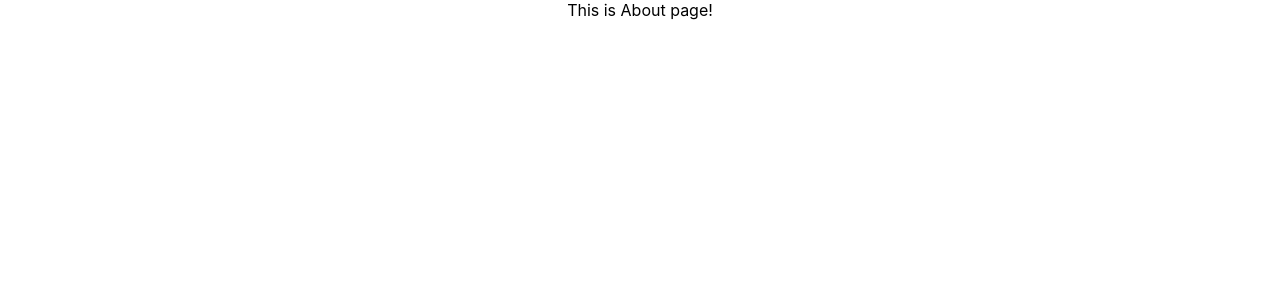
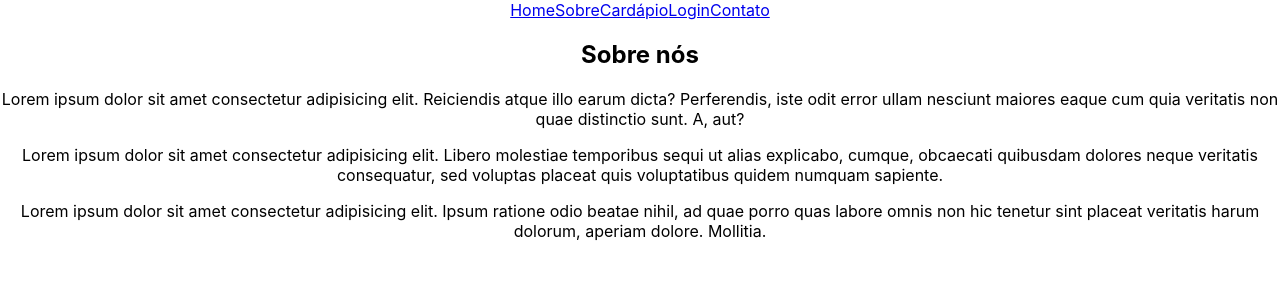
Before and after one commit to jaketheman96/restaurante-chien, a React (Create React App) app in the folder frontend/: page /about in a window 1280 px wide. Shown: the top 300 px of the page. Built offline with nearby package versions, Linux system fonts and the light colour scheme.

Commit message:
feat: about and contact section's implemented

```diff
--- /dev/null
+++ b/frontend/src/components/AboutInfos.tsx
@@ -0,0 +1,12 @@
+function AboutInfos() {
+  return (
+    <div>
+      <h2>Sobre nós</h2>
+      <p>Lorem ipsum dolor sit amet consectetur adipisicing elit. Reiciendis atque illo earum dicta? Perferendis, iste odit error ullam nesciunt maiores eaque cum quia veritatis non quae distinctio sunt. A, aut?</p>
+      <p>Lorem ipsum dolor sit amet consectetur adipisicing elit. Libero molestiae temporibus sequi ut alias explicabo, cumque, obcaecati quibusdam dolores neque veritatis consequatur, sed voluptas placeat quis voluptatibus quidem numquam sapiente.</p>
+      <p>Lorem ipsum dolor sit amet consectetur adipisicing elit. Ipsum ratione odio beatae nihil, ad quae porro quas labore omnis non hic tenetur sint placeat veritatis harum dolorum, aperiam dolore. Mollitia.</p>
+    </div>
+  )
+}
+
+export default AboutInfos
--- /dev/null
+++ b/frontend/src/components/ContactInfos.tsx
@@ -0,0 +1,10 @@
+function ContactInfos() {
+  return (
+    <div>
+      <p>Email: jakechien07@gmail.com</p>
+      <p>Número: (41)99983-7066</p>
+    </div>
+  )
+}
+
+export default ContactInfos
--- a/frontend/src/pages/About.tsx
+++ b/frontend/src/pages/About.tsx
@@ -1,6 +1,12 @@
+import AboutInfos from "../components/AboutInfos";
+import MainNavbar from "../components/MainNavbar";
+
 function About() {
   return (
-    <div>This is About page!</div>
+    <>
+      <MainNavbar />
+      <AboutInfos />
+    </>
   )
 }
 
--- a/frontend/src/pages/Contact.tsx
+++ b/frontend/src/pages/Contact.tsx
@@ -1,6 +1,12 @@
+import ContactInfos from "../components/ContactInfos"
+import MainNavbar from "../components/MainNavbar"
+
 function Contact() {
   return (
-    <div>This is Contact Page!</div>
+    <>
+      <MainNavbar />
+      <ContactInfos />
+    </>
   )
 }
 
```
